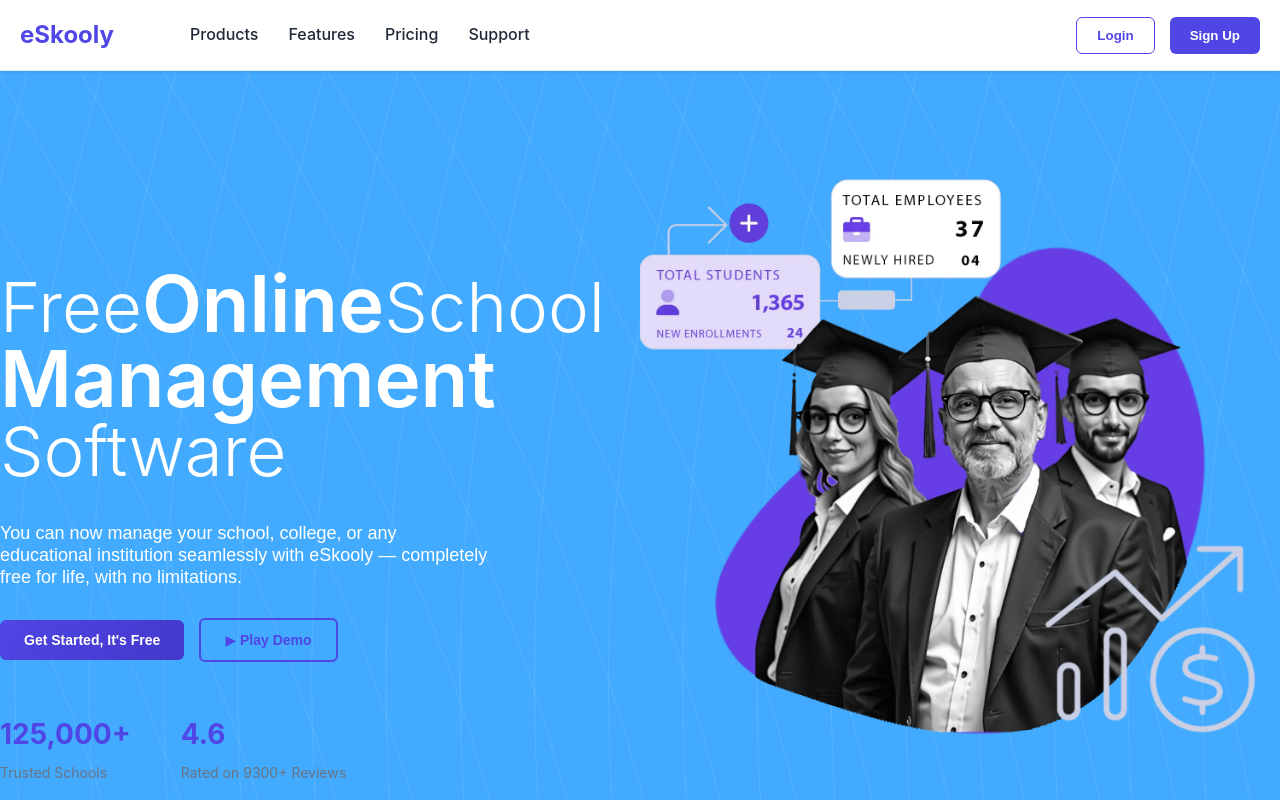
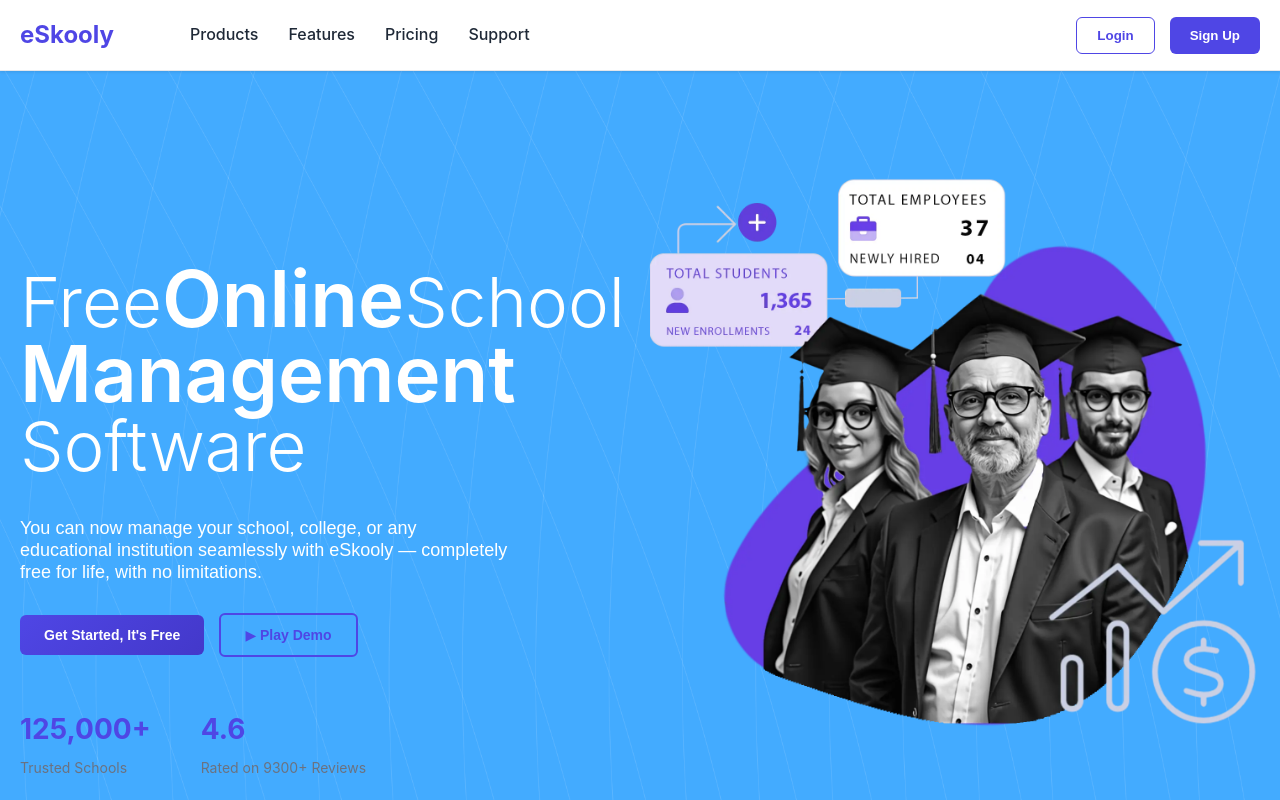
Before and after one commit to malikfarrukh7/college_management_system, a React (Vite) app: page / in a window 1280 px wide. Shown: the top 800 px of the page. Built offline with nearby package versions, Linux system fonts and the light colour scheme.

Commit message:
layout update

```diff
--- a/src/components/HeroSection/HeroSection.module.css
+++ b/src/components/HeroSection/HeroSection.module.css
@@ -4,7 +4,7 @@
     #43abff; /* Solid blue color layer */
   min-height: 100vh;
   padding: 100px 0px;
-   margin: 0;
+   margin: 0px auto;
    width: 100%;
   position: relative;
   overflow: hidden;
@@ -15,6 +15,7 @@
   grid-template-columns: 1fr 1fr;
   gap: 0px;
   align-items: center;
+  padding-left: 20px;
 
 }
 
```
